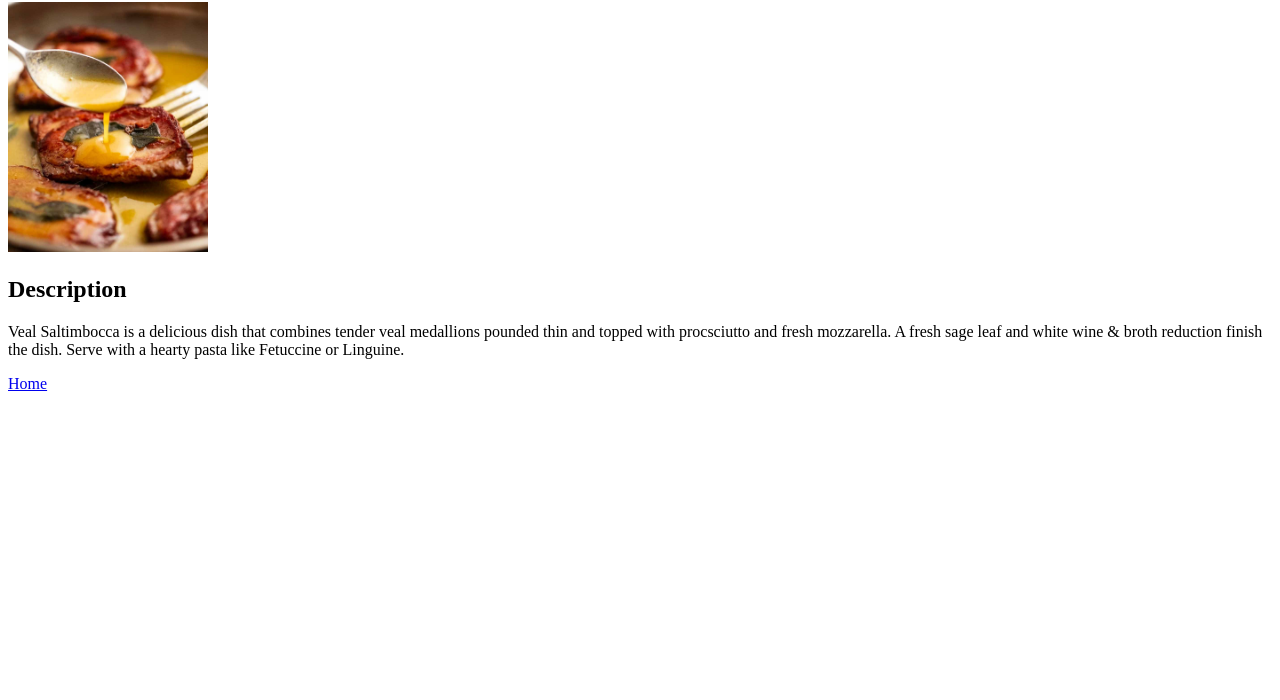
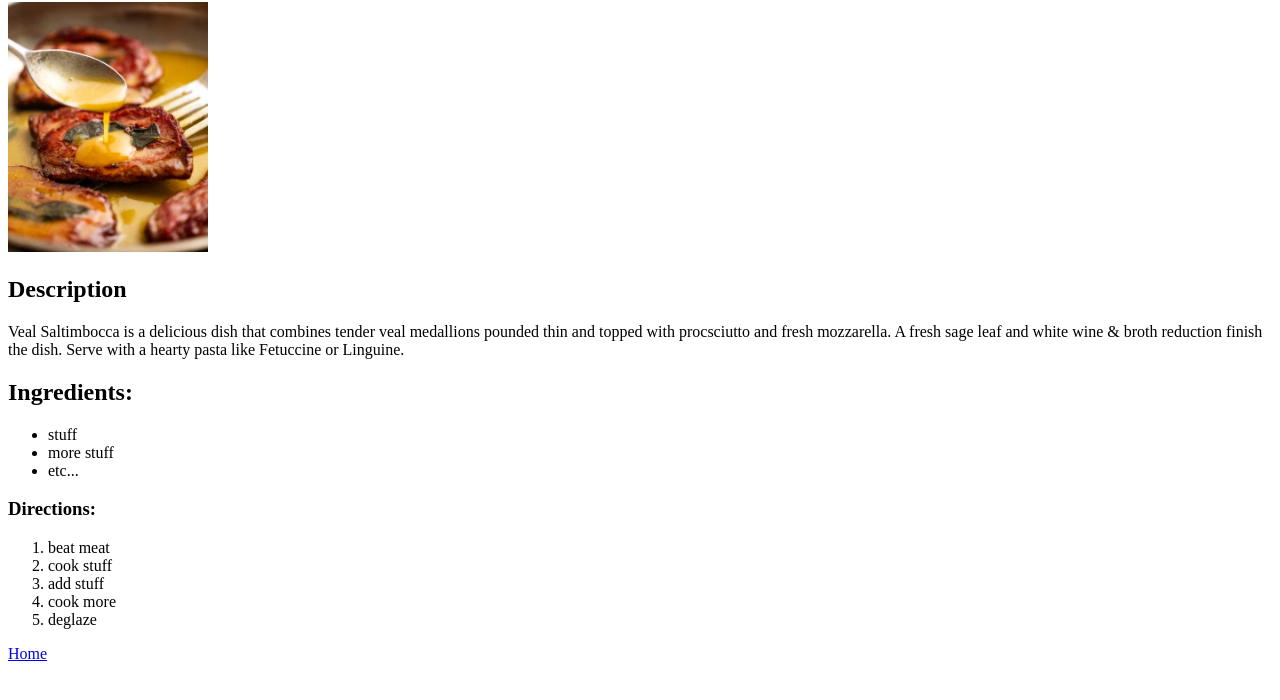
Before and after one commit to jLeoneDrums/odin-recipes, a plain HTML site: page recipes/saltimbocca.html in a window 1280 px wide. Shown: the part 78-778 px from the top of the page. Drawn offline with Linux system fonts and the light colour scheme.

Commit message:
Added recipe directions

```diff
--- a/recipes/saltimbocca.html
+++ b/recipes/saltimbocca.html
@@ -9,7 +9,20 @@
             <img src="images/Veal-saltimbocca_6.jpg" alt="Veal Saltimbocca in a Pan - yum!" width="200">
             <h2>Description</h2>
             <p>Veal Saltimbocca is a delicious dish that combines tender veal medallions pounded thin and topped with procsciutto and fresh mozzarella. A fresh sage leaf and white wine &amp; broth reduction finish the dish. Serve with a hearty pasta like Fetuccine or Linguine.</p>
-
+            <h2>Ingredients:</h2>
+            <ul>
+                <li>stuff</li>
+                <li>more stuff</li>
+                <li>etc...</li>
+            </ul>
+            <h3>Directions:</h3>
+            <ol>
+                <li>beat meat</li>
+                <li>cook stuff</li>
+                <li>add stuff</li>
+                <li>cook more</li>
+                <li>deglaze</li>
+            </ol>
             <a href="../index.html">Home</a>
         </body>
     </head>
```
